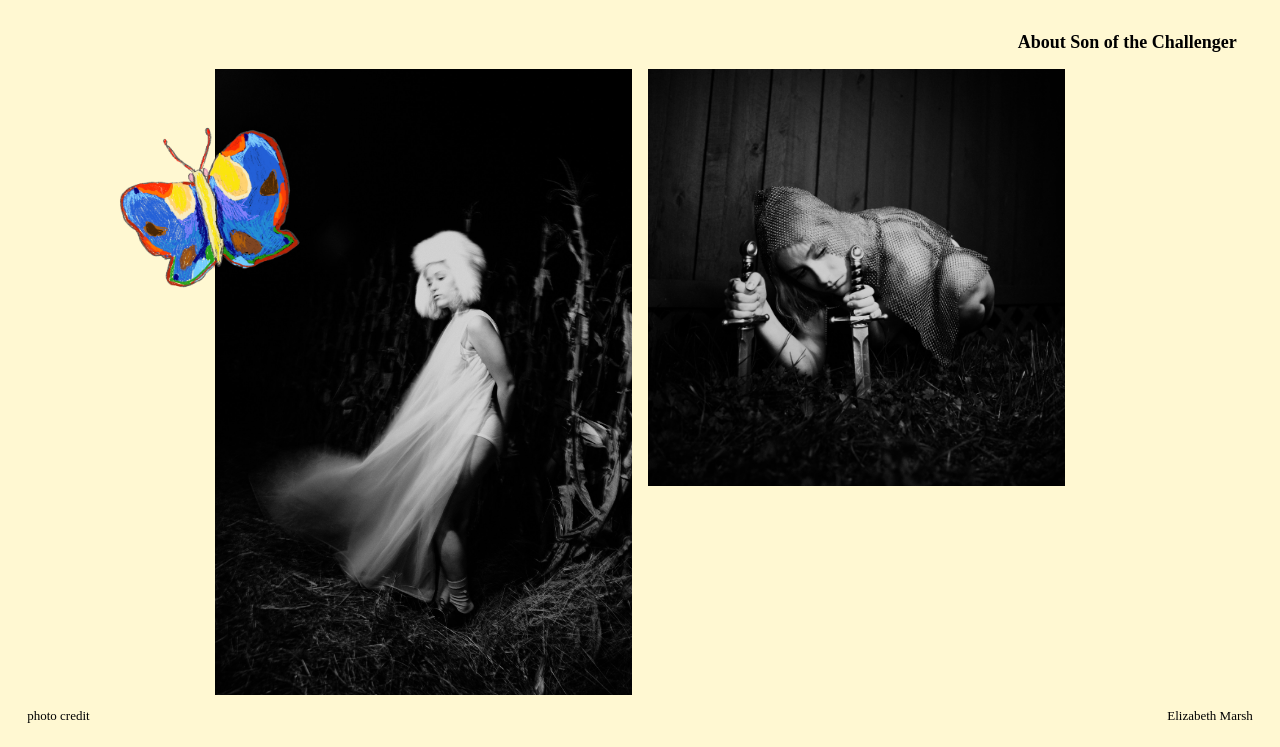
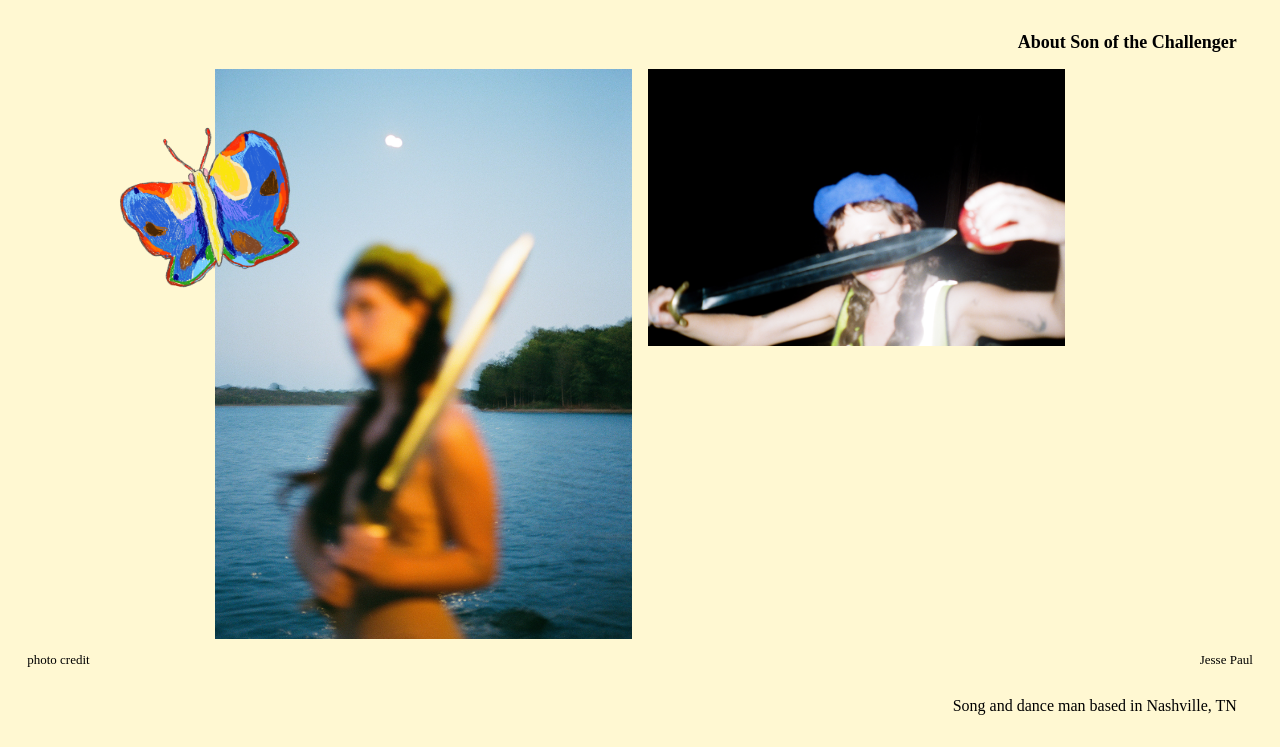
Before and after one commit to sonofthechallenger/sonofthechallenger.github.io, a plain HTML site: page index.html in a window 1280 px wide. Shown: the part 331-1078 px from the top of the page. Drawn offline with Linux system fonts and the light colour scheme; a web font is replaced by a local one.

Commit message:
updated profile pictures

```diff
--- a/index.html
+++ b/index.html
@@ -62,11 +62,11 @@
                 <img src="images/draggable-butterfly1.png" style="width: 300px;">
             </div>
             <div class="card-content about profile">
-                <img class="profile1" src="images/sotc-gown.jpg">
-                <img class="profile2" src="images/knives-1.jpg">
+                <img class="profile1" src="images/blurry-laney.png">
+                <img class="profile2" src="images/sword-apple.png">
             </div>
             <div class="photo-credit">
-                <p>photo credit</p><p>Elizabeth Marsh</p>
+                <p>photo credit</p><p>Jesse Paul</p>
             </div>
                 <p class="blurb">Song and dance man based in Nashville, TN</p>
 
```
Also changed, not shown: images/blurry-laney.png (added), images/sword-apple.png (added).
